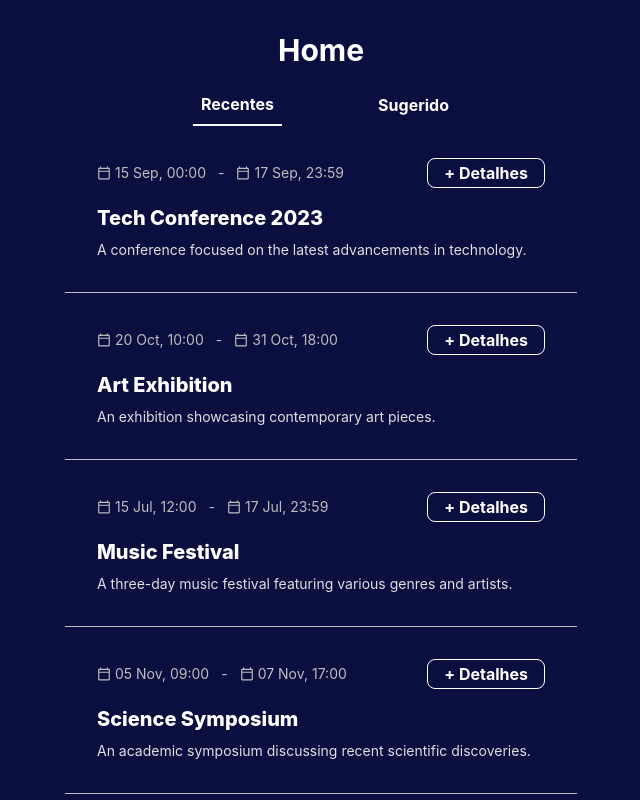
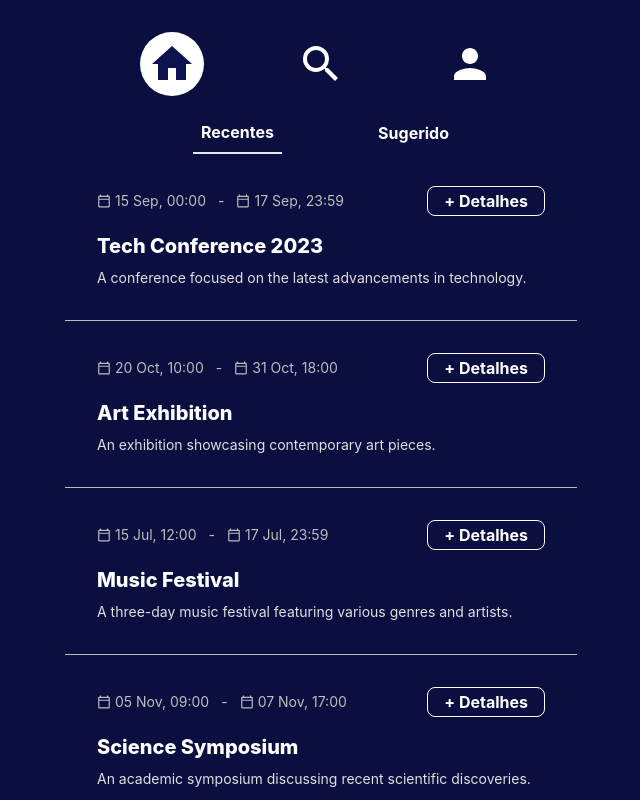
Before and after one commit to mateusap1/palestrinha_web, a React (Create React App) app: page / in a window 1280 px wide. Shown: the top 800 px of the page, without its empty margins (319-959 px from the left). Built offline with nearby package versions, Linux system fonts and the light colour scheme; the HTML template or start-up script is replaced by a standard one.

Commit message:
added navbar

```diff
--- a/src/App.tsx
+++ b/src/App.tsx
@@ -2,6 +2,7 @@ import React from "react";
 import { BrowserRouter, Routes, Route } from "react-router-dom";
 
 import HomePage from "./pages/HomePage";
+import SearchPage from "./pages/SearchPage";
 import NotFoundPage from "./pages/NotFoundPage";
 import { BackEndProvider } from "./contexts/BackEndProvider";
 
@@ -11,6 +12,7 @@ const App: React.FC = () => {
       <BrowserRouter>
         <Routes>
           <Route path="/" element={<HomePage />} />
+          <Route path="/search" element={<SearchPage />} />
           <Route path="/*" element={<NotFoundPage />} />
         </Routes>
       </BrowserRouter>
--- a/src/components/LoadingIcon.tsx
+++ b/src/components/LoadingIcon.tsx
@@ -1,16 +1,10 @@
 import React from "react";
 
-type LoadingIconProps = {
-  size: number;
-};
 
-export const LoadingIcon = ({ size }: LoadingIconProps) => {
-  const iconSize = `h-${size} w-${size}`;
-
+export const LoadingIcon = () => {
   return (
-    <div className={iconSize}>
       <svg
-        className={`animate-spin text-gray-500`}
+        className={`animate-spin text-white`}
         xmlns="http://www.w3.org/2000/svg"
         fill="none"
         viewBox="0 0 24 24"
@@ -29,6 +23,5 @@ export const LoadingIcon = ({ size }: LoadingIconProps) => {
           d="M4 12a8 8 0 018-8V0C5.373 0 0 5.373 0 12h4zm2 5.291A7.962 7.962 0 014 12H0c0 3.042 1.135 5.824 3 7.938l3-2.647zM12 20a8 8 0 01-8-8H0c0 4.418 3.582 8 8 8v-4zm2-17.938A7.962 7.962 0 0112 4v4c3.042 0 5.824-1.135 7.938-3l-2.647-3zM12 4a7.963 7.963 0 01-7.938 7H4c0-3.042 1.135-5.824 3-7.938L12 4zm5.291 6H12V4h4v6z"
         />
       </svg>
-    </div>
   );
 };
--- /dev/null
+++ b/src/components/NavBar.tsx
@@ -0,0 +1,50 @@
+import React, { useEffect, useState } from "react";
+
+import { useNavigate } from "react-router-dom";
+
+import { MdHome, MdSearch, MdPerson } from "react-icons/md";
+
+type NavBarProps = {
+  selected: "Home" | "Search" | "Profile";
+};
+
+export const NavBar = ({ selected }: NavBarProps) => {
+  const navigate = useNavigate();
+
+  const selectedClassName = "bg-white rounded-full p-2";
+
+  return (
+    <div className="flex flex-row w-full justify-between items-center">
+      <button
+        className="flex justify-center w-full"
+        onClick={() => navigate("/")}
+      >
+        <div className={selected === "Home" ? selectedClassName : ""}>
+          <MdHome size={48} color={selected === "Home" ? "#0C134F" : "white"} />
+        </div>
+      </button>
+      <button
+        className="flex justify-center w-full"
+        onClick={() => navigate("/search")}
+      >
+        <div className={selected === "Search" ? selectedClassName : ""}>
+          <MdSearch
+            size={48}
+            color={selected === "Search" ? "#0C134F" : "white"}
+          />
+        </div>
+      </button>
+      <button
+        className="flex justify-center w-full"
+        onClick={() => navigate("/profile")}
+      >
+        <div className={selected === "Profile" ? selectedClassName : ""}>
+          <MdPerson
+            size={48}
+            color={selected === "Profile" ? "#0C134F" : "white"}
+          />
+        </div>
+      </button>
+    </div>
+  );
+};
--- a/src/pages/HomePage.tsx
+++ b/src/pages/HomePage.tsx
@@ -2,6 +2,7 @@ import React, { useEffect, useState } from "react";
 
 import { Event } from "../components/Event";
 import { LoadingIcon } from "../components/LoadingIcon";
+import { NavBar } from "../components/NavBar";
 
 import { useBackEnd } from "../contexts/BackEndProvider";
 
@@ -44,20 +45,23 @@ const HomePage = () => {
     <div className="bg-secundary text-opposite min-h-screen">
       <div className="flex justify-center w-full">
         <div className="w-128">
+          <div>
+            <div className="mt-8 mx-8">
+              <NavBar selected={"Home"} />
+            </div>
             {isLoading ? (
-            <div className="flex items-center justify-center h-screen">
-              <LoadingIcon size={20} />
+              <div className="fixed top-0 left-0 w-full h-full flex items-center justify-center">
+                <div className="w-20 h-20">
+                  <LoadingIcon />
+                  </div>
               </div>
             ) : (
               <div>
-              <div className="mt-8">
-                <div className="">
-                  <h1 className="font-bold text-3xl text-center">Home</h1>
-                </div>
                 <div className="flex flex-row justify-between items-center mx-32 mt-4 font-bold">
-                  <span className="border-b-2 p-2 hover:cursor-pointer">Recentes</span>
+                  <span className="border-b-2 p-2 hover:cursor-pointer">
+                    Recentes
+                  </span>
                   <span className="hover:cursor-pointer">Sugerido</span>
-                </div>
                 </div>
                 <div>
                   {currentEvents!.map(
@@ -77,6 +81,7 @@ const HomePage = () => {
           </div>
         </div>
       </div>
+    </div>
   );
 };
 
--- /dev/null
+++ b/src/pages/SearchPage.tsx
@@ -0,0 +1,36 @@
+import React, { useEffect, useState } from "react";
+
+import { Event } from "../components/Event";
+import { LoadingIcon } from "../components/LoadingIcon";
+import { NavBar } from "../components/NavBar";
+
+import { useBackEnd } from "../contexts/BackEndProvider";
+
+const SearchPage = () => {
+  const [isLoading, setIsLoading] = useState(false);
+
+  return (
+    <div className="bg-secundary text-opposite min-h-screen">
+      <div className="flex justify-center w-full">
+        <div className="w-128">
+          {isLoading ? (
+            <div className="fixed top-0 left-0 w-full h-full flex items-center justify-center">
+              <div className="w-20 h-20">
+                <LoadingIcon />
+              </div>
+            </div>
+          ) : (
+            <div>
+              <div className="mt-8 mx-8">
+                <NavBar selected={"Search"} />
+              </div>
+              <div></div>
+            </div>
+          )}
+        </div>
+      </div>
+    </div>
+  );
+};
+
+export default SearchPage;
--- a/tailwind.config.js
+++ b/tailwind.config.js
@@ -2,14 +2,14 @@
 module.exports = {
   content: ["./src/**/*.{js,jsx,ts,tsx}"],
   theme: {
-    colors: {
-      "primary": "#0C134F",
-      "secundary": "#0a0f40",
-      "opposite": "#FFFFFF"
-    },
     extend: {
       width: {
         128: "32rem",
+      },
+      colors: {
+        primary: "#0C134F",
+        secundary: "#0a0f40",
+        opposite: "#FFFFFF",
       },
     },
   },
```
Lines whose indentation alone changed are shown as unchanged.
